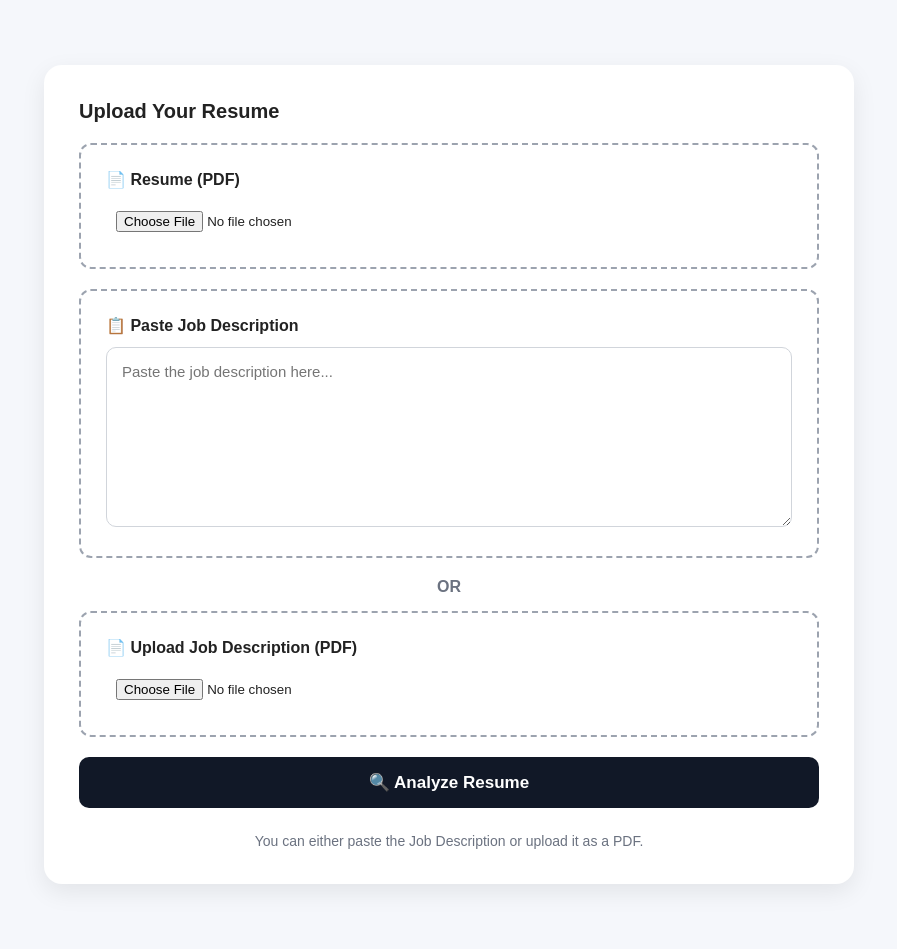
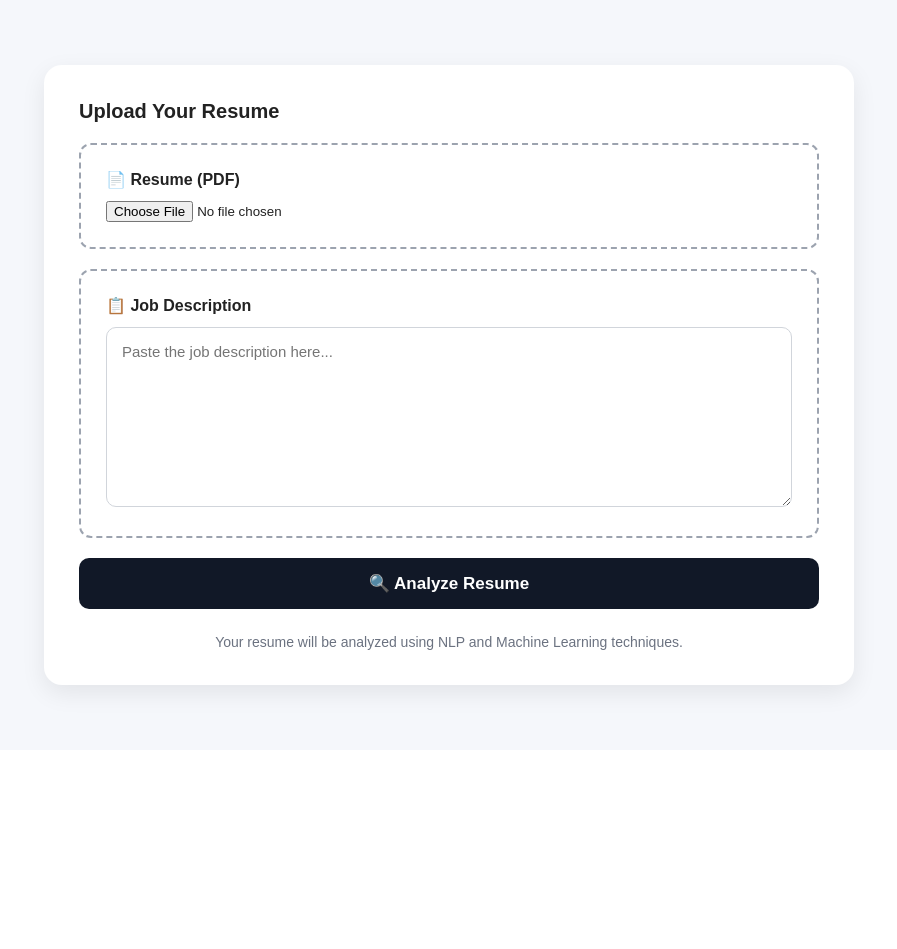
Before and after one commit to sanjayy2007-prog/resume-job-matcher, a Flask app: page / in a window 1280 px wide. Shown: the part 137-1086 px from the top of the page, without its empty margins (191-1088 px from the left). After the commit the page ends 842 px from the top, so only its background shows below. Run offline with Flask 3, Linux system fonts and the light colour scheme.

Commit message:
Update resume matcher interface

```diff
--- a/templates/index.html
+++ b/templates/index.html
@@ -69,7 +69,6 @@
 
         input[type="file"] {
             width: 100%;
-            padding: 10px;
         }
 
         textarea {
@@ -81,13 +80,6 @@
             resize: vertical;
             font-family: Arial, sans-serif;
             font-size: 15px;
-        }
-
-        .or {
-            text-align: center;
-            font-weight: bold;
-            color: #6b7280;
-            margin: 15px 0;
         }
 
         button {
@@ -146,12 +138,10 @@
                         📄 Resume (PDF)
                     </label>
 
-                    <input
-                        type="file"
-                        name="resume"
-                        accept=".pdf"
-                        required
-                    >
+                    <input type="file"
+                           name="resume"
+                           accept=".pdf"
+                           required>
 
                 </div>
 
@@ -159,33 +149,13 @@
                 <div class="upload-box">
 
                     <label>
-                        📋 Paste Job Description
+                        📋 Job Description
                     </label>
 
                     <textarea
                         name="job_description_text"
                         placeholder="Paste the job description here..."
-                    ></textarea>
-
-                </div>
-
-
-                <div class="or">
-                    OR
-                </div>
-
-
-                <div class="upload-box">
-
-                    <label>
-                        📄 Upload Job Description (PDF)
-                    </label>
-
-                    <input
-                        type="file"
-                        name="job_description_pdf"
-                        accept=".pdf"
-                    >
+                        required></textarea>
 
                 </div>
 
@@ -199,8 +169,8 @@
 
             <div class="info">
 
-                You can either paste the Job Description
-                or upload it as a PDF.
+                Your resume will be analyzed using
+                NLP and Machine Learning techniques.
 
             </div>
 
```
